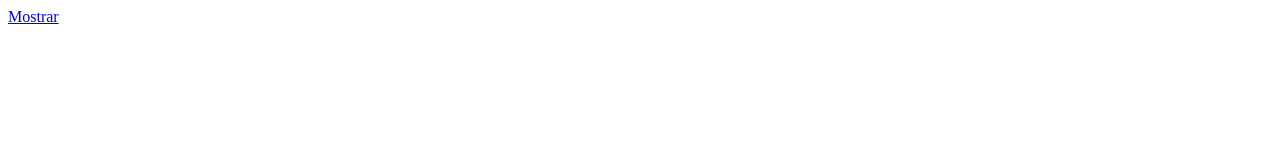
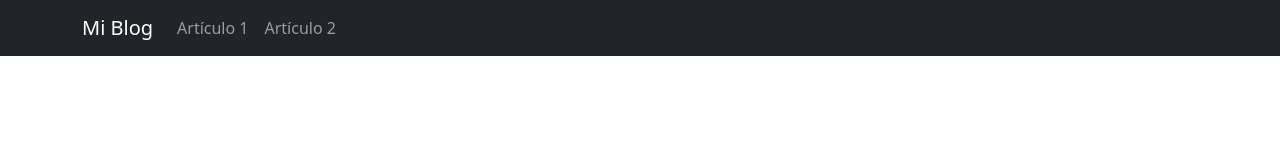
Before and after one commit to griotsurbanos/web, a plain HTML site: page index.html in a window 1280 px wide. Drawn offline with nearby package versions, Linux system fonts and the light colour scheme.

Commit message:
Update index.html

```diff
--- a/index.html
+++ b/index.html
@@ -1,17 +1,37 @@
 <!DOCTYPE html>
-<html lang="en">
+<html lang="es">
 <head>
     <meta charset="UTF-8">
     <meta name="viewport" content="width=device-width, initial-scale=1.0">
-    <title>Document</title>
+    <link rel="stylesheet" href="https://cdn.jsdelivr.net/npm/bootstrap@5.3.0/dist/css/bootstrap.min.css">
+    <title>Mi Blog</title>
 </head>
 <body>
-    <div id="nuevaimg"></div>
-    <script>
-        function mostrar(){
-        document.getElementById('nuevaimg').innerHTML = '<h1>hola</h1>';}
-        </script>
-        <a href="javascript:mostrar()">Mostrar</a>
 
+    <nav class="navbar navbar-expand-lg navbar-dark bg-dark">
+        <div class="container">
+            <a class="navbar-brand" href="#" onclick="loadPage('index')">Mi Blog</a>
+            <button class="navbar-toggler" type="button" data-bs-toggle="collapse" data-bs-target="#navbarNav" aria-controls="navbarNav" aria-expanded="false" aria-label="Toggle navigation">
+                <span class="navbar-toggler-icon"></span>
+            </button>
+            <div class="collapse navbar-collapse" id="navbarNav">
+                <ul class="navbar-nav">
+                    <li class="nav-item">
+                        <a class="nav-link" href="#" onclick="loadPage('articulo1')">Artículo 1</a>
+                    </li>
+                    <li class="nav-item">
+                        <a class="nav-link" href="#" onclick="loadPage('articulo2')">Artículo 2</a>
+                    </li>
+                </ul>
+            </div>
+        </div>
+    </nav>
+
+    <div class="container mt-4" id="content">
+        <!-- El contenido de la página se cargará aquí dinámicamente -->
+    </div>
+
+    <script src="https://cdn.jsdelivr.net/npm/bootstrap@5.3.0/dist/js/bootstrap.bundle.min.js"></script>
+    <script src="js/main.js"></script>
 </body>
 </html>
```
